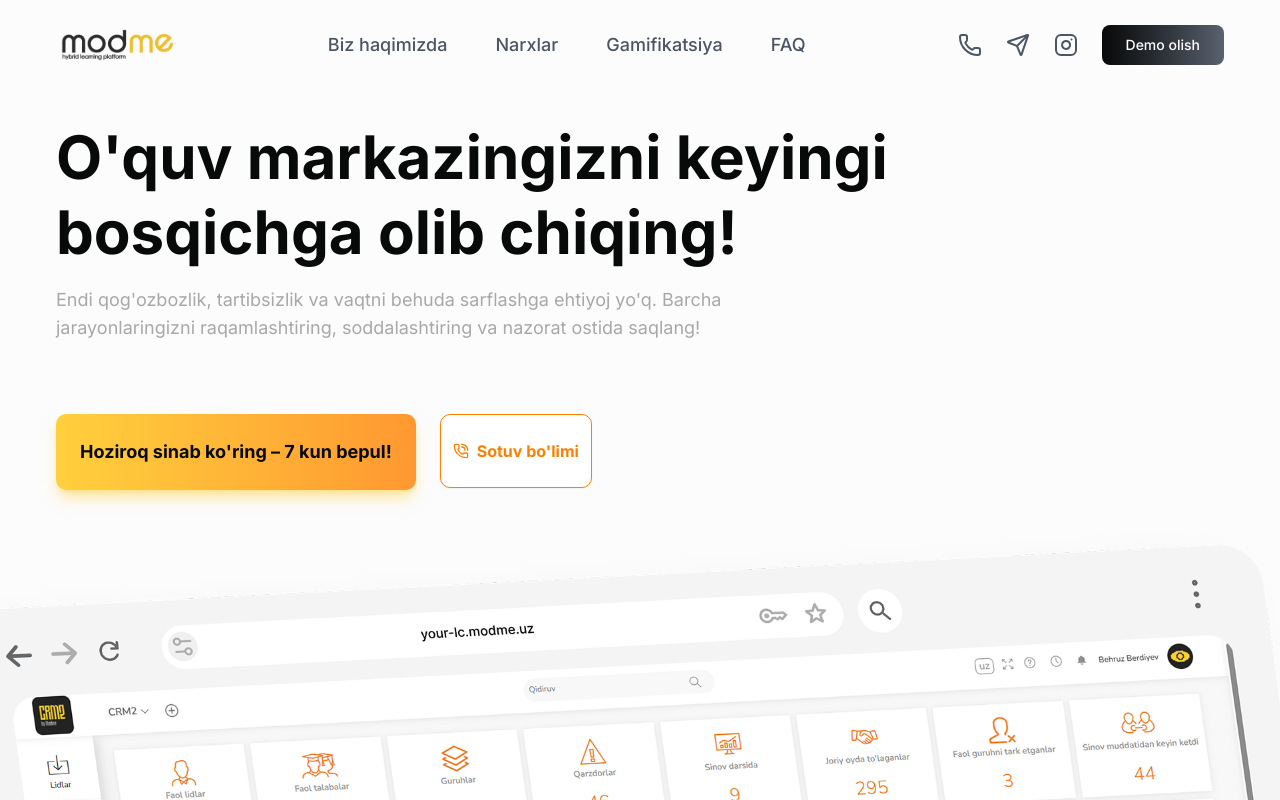
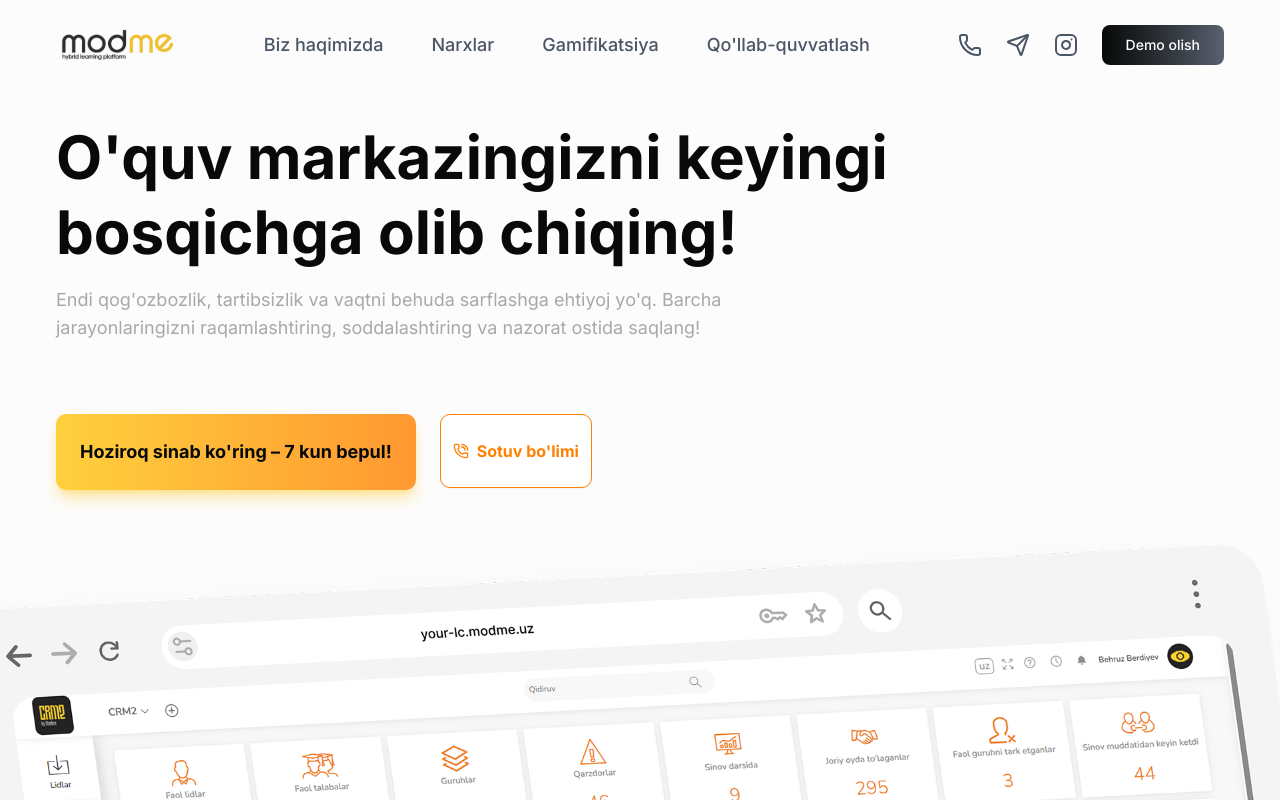
Before and after one commit to Behruz0129/modme-landing, a Next.js app: page / in a window 1280 px wide. Shown: the top 800 px of the page. Built offline with nearby package versions, Linux system fonts and the light colour scheme.

Commit message:
Navbar to'g'irlandi

```diff
--- a/components/layout/Navbar.tsx
+++ b/components/layout/Navbar.tsx
@@ -5,14 +5,14 @@
 import Image from "next/image";
 import { Button } from "@/components/ui/button";
 import { motion, AnimatePresence } from "framer-motion";
-import { Phone, Instagram, Send, Menu, X } from "lucide-react";
+import { Phone, Instagram, Send } from "lucide-react";
 import { usePathname } from "next/navigation";
 
 const navLinks = [
     { name: "Biz haqimizda", href: "/about" },
     { name: "Narxlar", href: "/prices" },
     { name: "Gamifikatsiya", href: "/gamification" },
-    { name: "FAQ", href: "#" },
+    { name: "Qo'llab-quvvatlash", href: "/support" },
 ];
 
 // Hamburger menu animatsiya komponenti
@@ -73,7 +73,15 @@
     const [isScrolled, setIsScrolled] = useState(false);
     const [isMobileMenuOpen, setIsMobileMenuOpen] = useState(false);
     const pathname = usePathname();
-    const isGamificationPage = pathname === "/gamification";
+
+    // Gamification page ni tekshirish
+    const isGamificationPage = pathname?.startsWith("/gamification");
+
+    // Pathname va isGamificationPage ni tekshirish
+    useEffect(() => {
+        console.log("Current pathname:", pathname);
+        console.log("isGamificationPage:", isGamificationPage);
+    }, [pathname, isGamificationPage]);
 
     useEffect(() => {
         const handleScroll = () => {
@@ -84,7 +92,7 @@
         return () => window.removeEventListener("scroll", handleScroll);
     }, []);
 
-    // Mobile menu ochilganda body scrollni blokлаш
+    // Mobile menu ochilganda body scrollni bloklash
     useEffect(() => {
         if (isMobileMenuOpen) {
             document.body.style.overflow = "hidden";
--- a/package.json
+++ b/package.json
@@ -1,5 +1,5 @@
 {
-    "name": "ModmeCRM",
+    "name": "modme-crm",
     "version": "0.1.0",
     "private": true,
     "scripts": {
```
